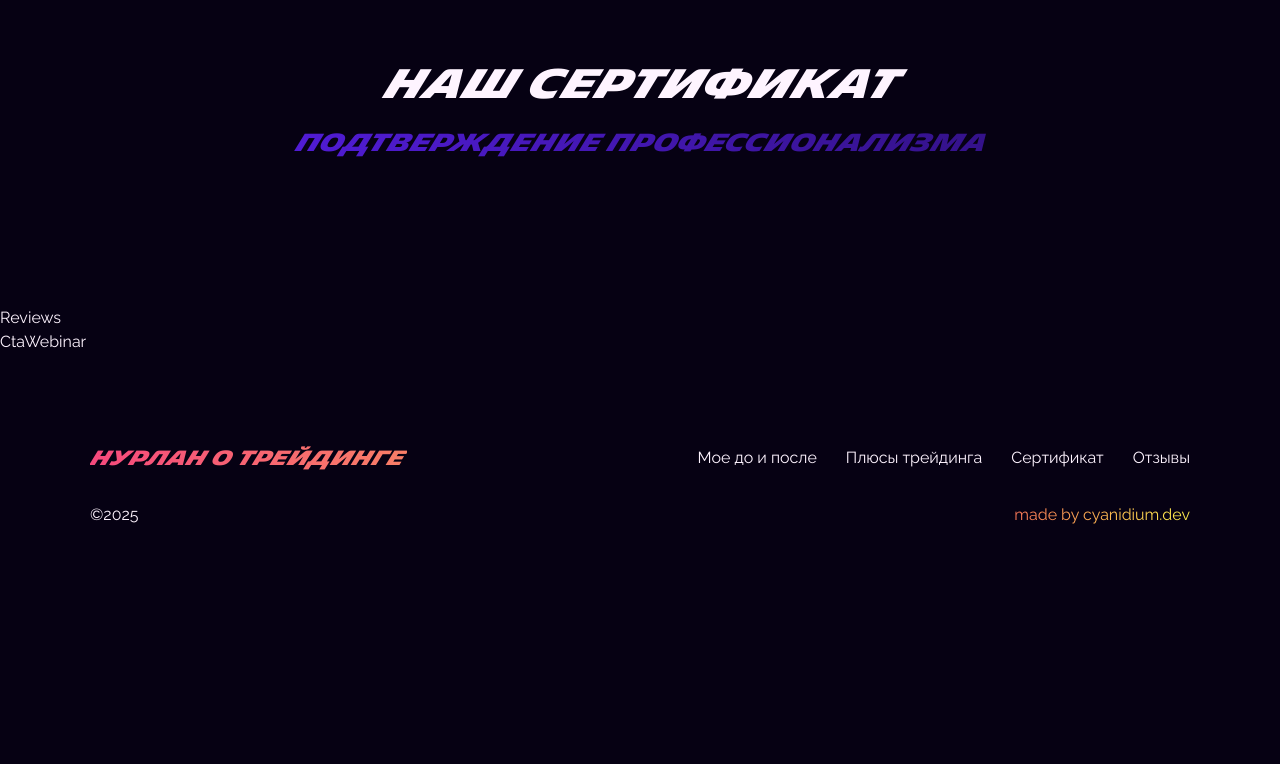
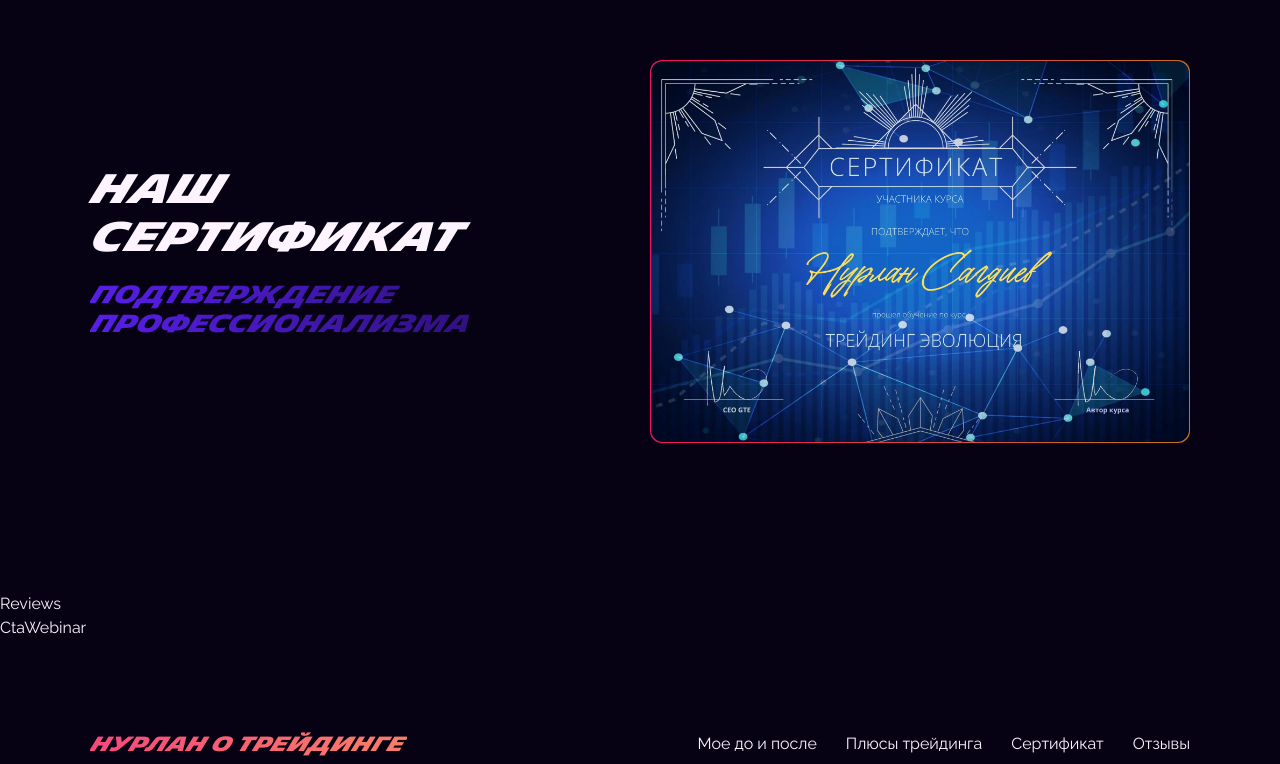
Before and after one commit to cyanidium-dev/crypto-landing, a Next.js app: page / in a window 1280 px wide. Shown: the part 1094-1858 px from the top of the page. Before the commit the page ends 1677 px from the top, so only its background shows below. Built offline with nearby package versions, Linux system fonts and the light colour scheme.

Commit message:
added certificate section

```diff
--- a/src/components/homePage/certificate/Certificate.tsx
+++ b/src/components/homePage/certificate/Certificate.tsx
@@ -1,17 +1,29 @@
 import React from "react";
+import Image from "next/image";
 
 export default function Certificate() {
   return (
     <section
       id="certificate"
-      className="container max-w-[1920px] scroll-mt-[82px] tabxl:scroll-mt-[124px] py-[60px] laptop:py-[93px] mb-[123px] laptop:mb-14"
+      className="flex flex-col tabxl:flex-row tabxl:justify-between tabxl:items-center gap-y-[116px] tabxl:gap-x-[80px] container max-w-[1920px] scroll-mt-[82px] tabxl:scroll-mt-[124px] py-[60px] laptop:py-[93px] mb-[123px] laptop:mb-14"
     >
-      <h2 className="mb-5 font-michelin uppercase italic text-center text-24bold tabxl:text-40bold">
-        Наш сертификат
-      </h2>
-      <p className="font-michelin uppercase italic text-center text-20bold tabxl:text-24bold text-transparent bg-clip-text bg-purpleGradient">
-        подтверждение профессионализма
-      </p>
+      <div className="tabxl:max-w-[424px] desk:max-w-full">
+        <h2 className="mb-5 font-michelin uppercase italic text-center tabxl:text-left text-24bold tabxl:text-40bold">
+          Наш сертификат
+        </h2>
+        <p className="font-michelin uppercase italic text-center tabxl:text-left text-20bold tabxl:text-24bold text-transparent bg-clip-text bg-purpleGradient">
+          подтверждение профессионализма
+        </p>
+      </div>
+      <div className="max-w-[540px] tabxl:max-w-full tabxl:w-[49.1%] mx-auto tabxl:mx-0 p-[1px] rounded-[12px] bg-caviarGradient overflow-hidden">
+        <Image
+          src="/images/contentImages/certificate.webp"
+          alt="certificate"
+          width={2000}
+          height={1414}
+          className="rounded-[12px]"
+        />
+      </div>
     </section>
   );
 }
--- a/tailwind.config.ts
+++ b/tailwind.config.ts
@@ -12,6 +12,7 @@ export default {
         tab: "768px",
         tabxl: "1024px",
         laptop: "1280px",
+        desk: "1520px",
         deskxl: "1920px",
       },
       container: {
```
Also changed, not shown: public/images/contentImages/certificate.webp (renamed from public/contentImages/certificate.webp).
